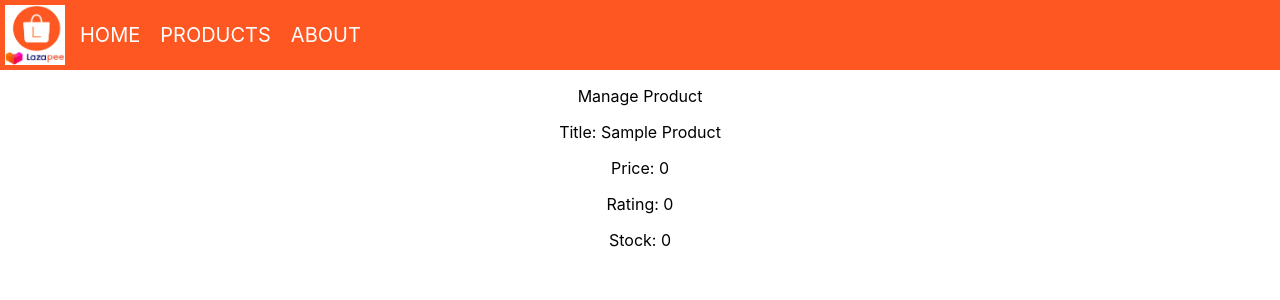
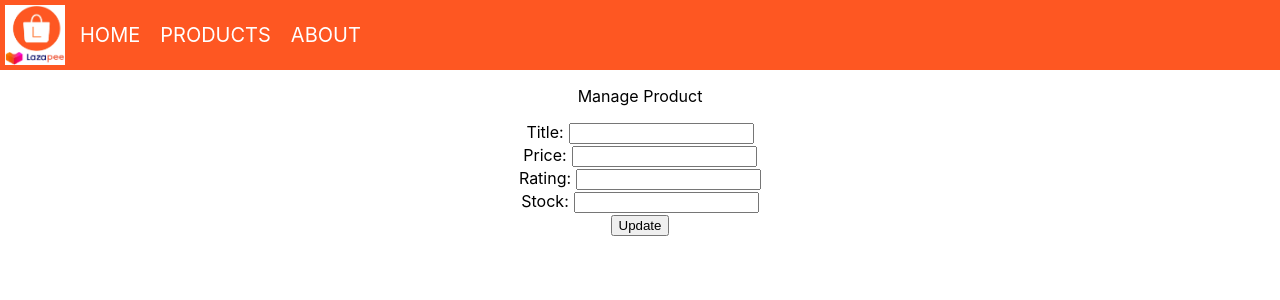
Before and after one commit to joseMana/react-js-lazapee-sample2, a React (Create React App) app: page /manageProduct/4accb4a4-3052-4eba-9e25-3a04d202cc3c in a window 1280 px wide. Shown: the top 300 px of the page. Built offline with nearby package versions, Linux system fonts and the light colour scheme.

Commit message:
- Add ActionTypes and ActionCreators  - Modified "ManageProduct.tsx"  - Fixed "ProductList.tsx"  - Inserted productActions into the "ProductActionCreators"  - Extended the "productReducer.tsx"

```diff
--- a/src/components/ManageProduct.tsx
+++ b/src/components/ManageProduct.tsx
@@ -1,23 +1,91 @@
-import React from "react";
+import React, { useState } from "react";
+import { useDispatch, useSelector } from "react-redux";
+import { useHistory, useParams } from "react-router-dom";
 import { Product } from "../models/Product";
+import { UpdateProductAction } from "../redux/actions/3. ProductActionCreators";
+import { StoreState } from "../redux/StoreState";
+import ProductList from "./ProductList";
+
+type RouteParams = {
+  productId: string;
+};
 
 const ManageProduct: React.FC = () => {
-  const data = new Product(
-    new Product({
-      title: "Sample Product",
-      price: 0,
-      stockCount: 0,
-      rating: 0,
-    })
-  );
+  const params = useParams<RouteParams>();
+  const dispatch = useDispatch();
+  const history = useHistory();
+
+  const data = useSelector<StoreState>((state) => state.productList) as Product[];
+  const product = data.find((p) => p._id === params.productId) as Product;
+
+  const [productListData, setProductListData] = useState<Product[]>(data);
+  const [productData, setProductData] = useState<Product>(product);
+
+  function handleUpdate(e:any) {
+    setProductData({
+      ...productData,
+      [e.target.name]: e.target.value.trim(),// gets the value of the html element and sets the value of that element
+    });
+  }
+var i = 0;
+  function handleSubmit(e: any){
+    e.preventDefault();
+
+    const updatedProductList = productListData.map((pl) => {
+      if(pl._id === product._id)
+        return new Product(productData);
+      return pl;
+    });
+
+    setProductListData(updatedProductList);
+    dispatch(UpdateProductAction(updatedProductList));
+    history.push("/products");
+  }
 
   return (
     <div>
       <p>Manage Product</p>
-      <p>Title: {data.title}</p>
-      <p>Price: {data.price}</p>
-      <p>Rating: {data.rating}</p>
-      <p>Stock: {data.stockCount}</p>
+      <form onSubmit={handleSubmit}>
+        <div style={{ width: "30%", margin: "auto" }}>
+          <label>Title:</label>
+          <input
+            type="text"
+            name="title"
+            value={productData?.title}
+            style={{ margin: "1px 0px 1px 5px" }}
+            onChange={handleUpdate}
+          />
+          <br />
+          <label>Price:</label>
+          <input
+            type="text"
+            name="price"
+            value={productData?.price}
+            style={{ margin: "1px 0px 1px 5px" }}
+            onChange={handleUpdate}
+          />
+          <br />
+          <label>Rating:</label>
+          <input
+            type="text"
+            name="rating"
+            value={productData?.rating}
+            style={{ margin: "1px 0px 1px 5px" }}
+            onChange={handleUpdate}
+          />
+          <br />
+          <label>Stock:</label>
+          <input
+            type="number"
+            name="stockCount"
+            defaultValue={productData?.stockCount}
+            style={{ margin: "1px 0px 1px 5px" }}
+            onChange={handleUpdate}
+          />
+          <br />
+          <input type="submit" value="Update" />
+        </div>
+      </form>
     </div>
   );
 };
--- a/src/components/ProductList.tsx
+++ b/src/components/ProductList.tsx
@@ -11,9 +11,9 @@ import {
   makeStyles,
 } from "@material-ui/core";
 import { useSelector, useDispatch } from "react-redux";
-import { loadProducts } from "../redux/actions/productActions";
 import { StoreState } from "../redux/StoreState";
 import ProductRow from "./ProductRow";
+import { LoadProducts } from "../redux/actions/3. ProductActionCreators";
 
 const ProductList = () => {
   const useStyles = makeStyles({
@@ -34,7 +34,7 @@ const ProductList = () => {
   ) as Product[];
 
   useEffect(() => {
-    loadProducts(dispatch);
+    LoadProducts(dispatch);
   }, []);
 
   return (
--- /dev/null
+++ b/src/redux/actions/1. ProductActionTypes.ts
@@ -0,0 +1,3 @@
+export const PRODUCT_LOAD_SUCCESS = "PRODUCT LOAD SUCCESS";
+export const PRODUCT_DECREMENT_SUCCESS = "PRODUCT DECREMENT SUCCESS";
+export const PRODUCT_UPDATE_SUCCESS = "PRODUCT UPDATE SUCCESS";
--- /dev/null
+++ b/src/redux/actions/3. ProductActionCreators.ts
@@ -0,0 +1,31 @@
+import { CustomAction } from "./2. ProductCustomAction";
+import * as service from "../../services/lazapeeService";
+import * as types from "./1. ProductActionTypes";
+import { Product } from "../../models/Product";
+import { Dispatch } from "react";
+import { PRODUCT_LOAD_SUCCESS, PRODUCT_DECREMENT_SUCCESS, PRODUCT_UPDATE_SUCCESS } from "./1. ProductActionTypes";
+
+export function LoadProducts(dispatch: Dispatch<any>) {
+  service
+    .getAllProducts()
+    .then((products) => dispatch(LoadProductsSuccess(products)));
+}
+
+export const LoadProductsSuccess = (products: Product[]): CustomAction => ({
+  type: PRODUCT_LOAD_SUCCESS,
+  payload: {
+    productList: products,
+  }
+});
+export const ProductDecrementAction = (_id: string, products: Product[]): CustomAction => ({
+  type: PRODUCT_DECREMENT_SUCCESS,
+  payload: {
+    productList: products
+  }
+});
+export const UpdateProductAction = (value: Product[]): CustomAction => ({
+  type: PRODUCT_UPDATE_SUCCESS,
+  payload: {
+    productList: value
+  }
+});
--- a/src/redux/actions/ActionTypes.ts
+++ /dev/null
@@ -1 +0,0 @@
-export const PRODUCT_LOAD_SUCCESS = "PRODUCT LOAD SUCCESS";
--- a/src/redux/actions/productActions.ts
+++ /dev/null
@@ -1,20 +0,0 @@
-import { CustomAction } from "./CustomAction";
-import * as service from "../../services/lazapeeService";
-import * as types from "./ActionTypes";
-import { Product } from "../../models/Product";
-import { Dispatch } from "react";
-
-function loadProductsSuccess(products: Product[]): CustomAction {
-  return {
-    type: types.PRODUCT_LOAD_SUCCESS,
-    payload: {
-      productList: products,
-    },
-  };
-}
-
-export function loadProducts(dispatch: Dispatch<any>) {
-  service
-    .getAllProducts()
-    .then((products) => dispatch(loadProductsSuccess(products)));
-}
--- a/src/redux/reducers/productReducer.ts
+++ b/src/redux/reducers/productReducer.ts
@@ -1,17 +1,23 @@
-import { CustomAction } from "./../actions/CustomAction";
+import { CustomAction } from "../actions/2. ProductCustomAction";
 import { StoreState, initialState } from "./../StoreState";
 import { Reducer } from "redux";
-import * as types from "../actions/ActionTypes";
+import * as types from "../actions/1. ProductActionTypes";
 
 const productReducer: Reducer<StoreState, CustomAction> = (
   state: StoreState = initialState,
   action: CustomAction
 ) => {
-  switch (action.type) {
-    case types.PRODUCT_LOAD_SUCCESS:
-      return { ...state, productList: action.payload.productList };
-    default:
-      return state;
+
+  if (action.type === types.PRODUCT_LOAD_SUCCESS || action.type === types.PRODUCT_UPDATE_SUCCESS) {
+    console.log(action.type);
+    return {
+      ...state,
+      productList: action.payload.productList
+    };
+  }
+  else{
+    console.log("else ran");
+    return state;
   }
 };
 
```
Also changed, not shown: src/redux/actions/2. ProductCustomAction.ts (renamed from src/redux/actions/CustomAction.ts), 1 other file (tests, documents, lock files or other folders).
